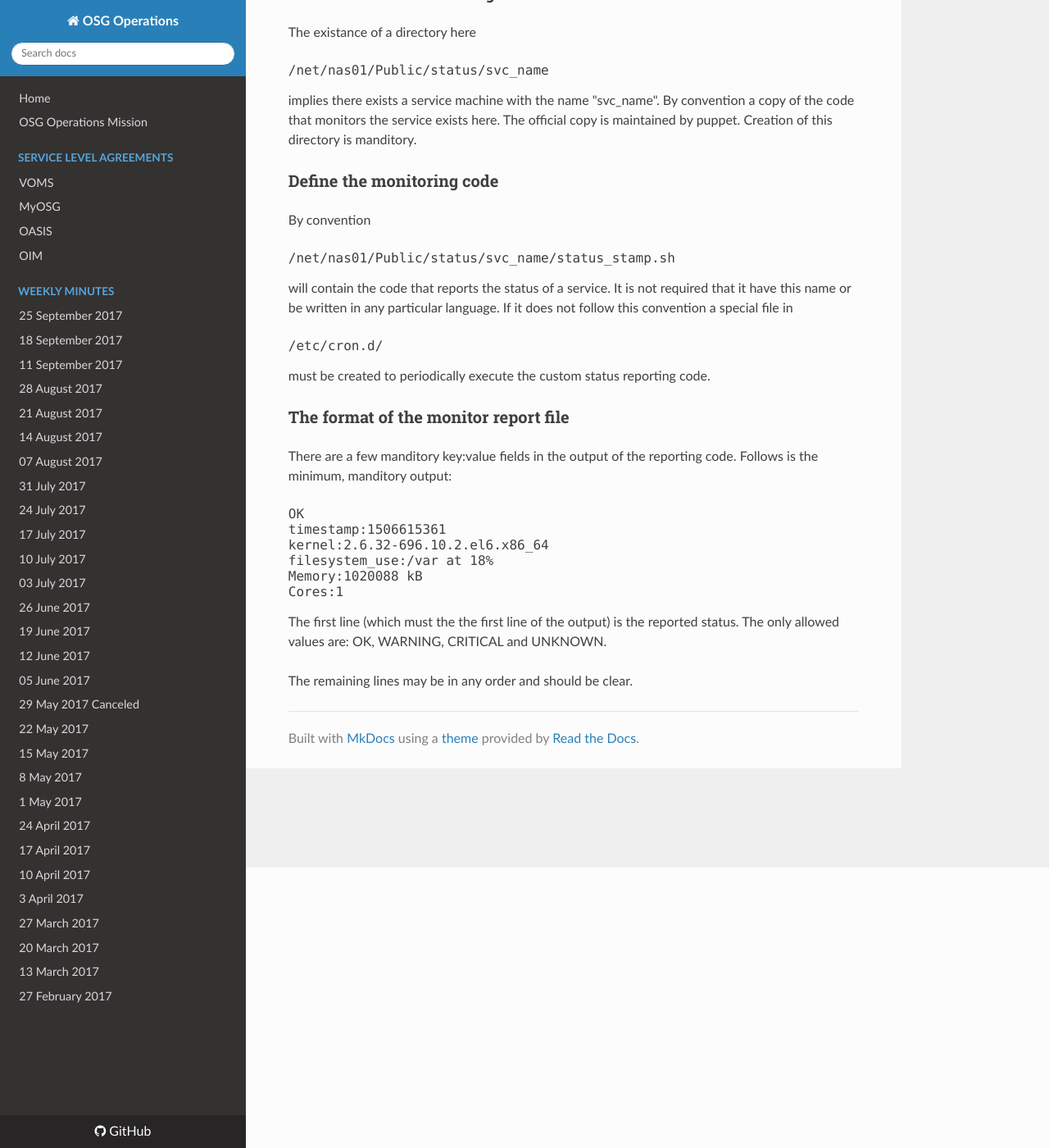
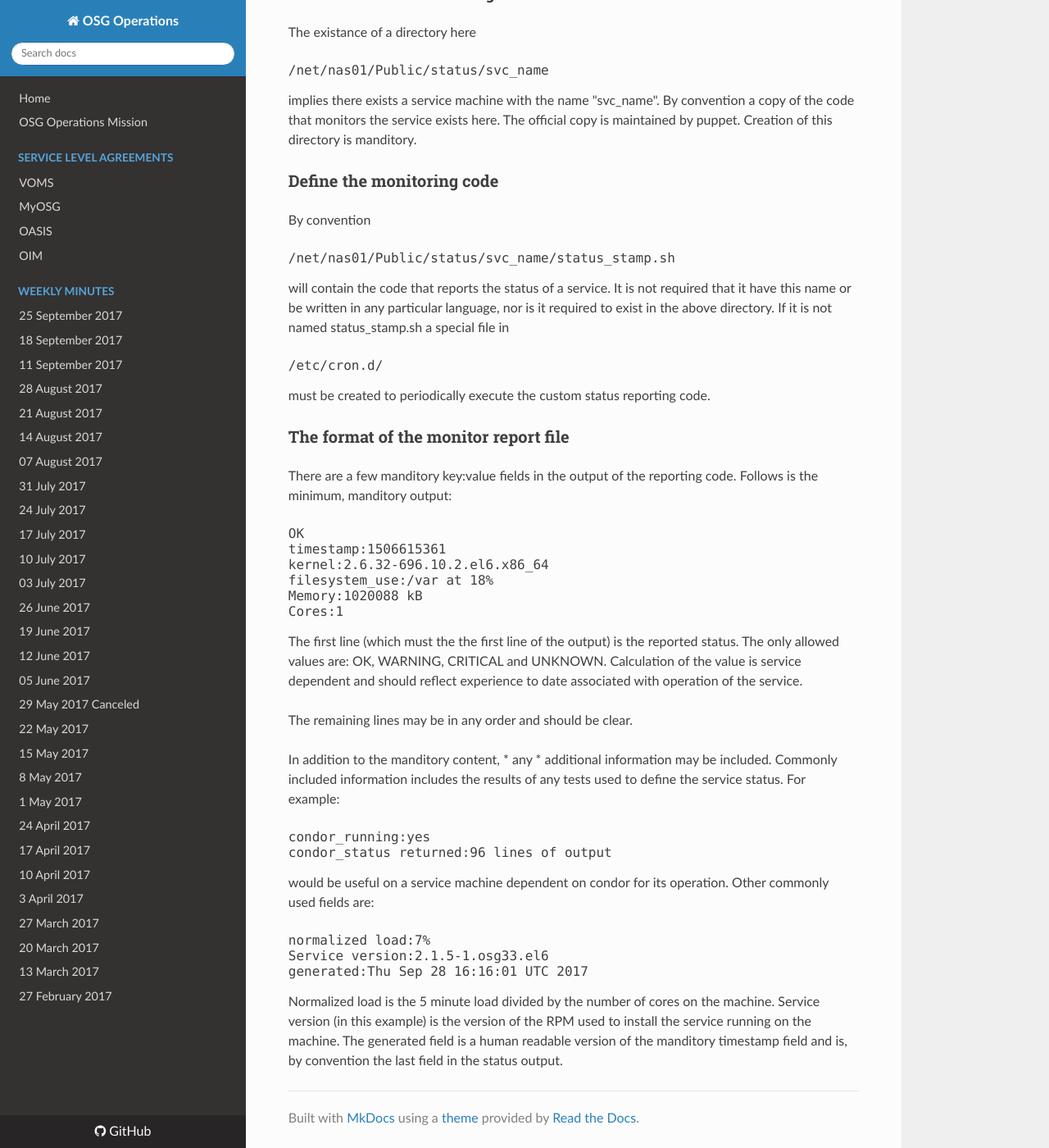
Before and after one commit to osg-htc/operations, an MkDocs documentation site: the page built from docs/create_a_service.md, in a window 1280 px wide and 1400 px high, scrolled down 342 px. Shown: the whole window at 82% size. Built offline with MkDocs 1.6.1, drawn with Linux system fonts in a browser that asks for light colours; nearby versions of some CDN libraries; old or Windows-style settings are respelled for this version of MkDocs.

Commit message:
Update create_a_service.md

```diff
--- a/docs/create_a_service.md
+++ b/docs/create_a_service.md
@@ -23,8 +23,8 @@ By convention
 /net/nas01/Public/status/svc_name/status_stamp.sh
 </pre>
 will contain the code that reports the status of a service. It is not required that
-it have this name or be written in any particular language. If it does not follow this
-convention a special file in
+it have this name or be written in any particular language,
+nor is it required to exist in the above directory. If it is not named status_stamp.sh a special file in
 <pre>
 /etc/cron.d/
 </pre>
@@ -44,6 +44,25 @@ Cores:1
 </pre>
 
 The first line (which must the the first line of the output) is the reported status. The only allowed
-values are: OK, WARNING, CRITICAL and UNKNOWN.
+values are: OK, WARNING, CRITICAL and UNKNOWN. Calculation of the value is service dependent and should
+reflect experience to date associated with operation of the service.
 
 The remaining lines may be in any order and should be clear.
+
+In addition to the manditory content, * any * additional information may be included. Commonly included
+information includes the results of any tests used to define the service status. For example:
+<pre>
+condor_running:yes
+condor_status returned:96 lines of output
+</pre>
+would be useful on a service machine dependent on condor for its operation.
+Other commonly used fields are:
+<pre>
+normalized load:7%
+Service version:2.1.5-1.osg33.el6
+generated:Thu Sep 28 16:16:01 UTC 2017
+</pre>
+Normalized load is the 5 minute load divided by the number of cores on the machine. Service version (in this example)
+is the version of the RPM used to install the service running on the machine. The generated field is
+a human readable version of the manditory timestamp field and is, by convention the last field in the status
+output.
```
